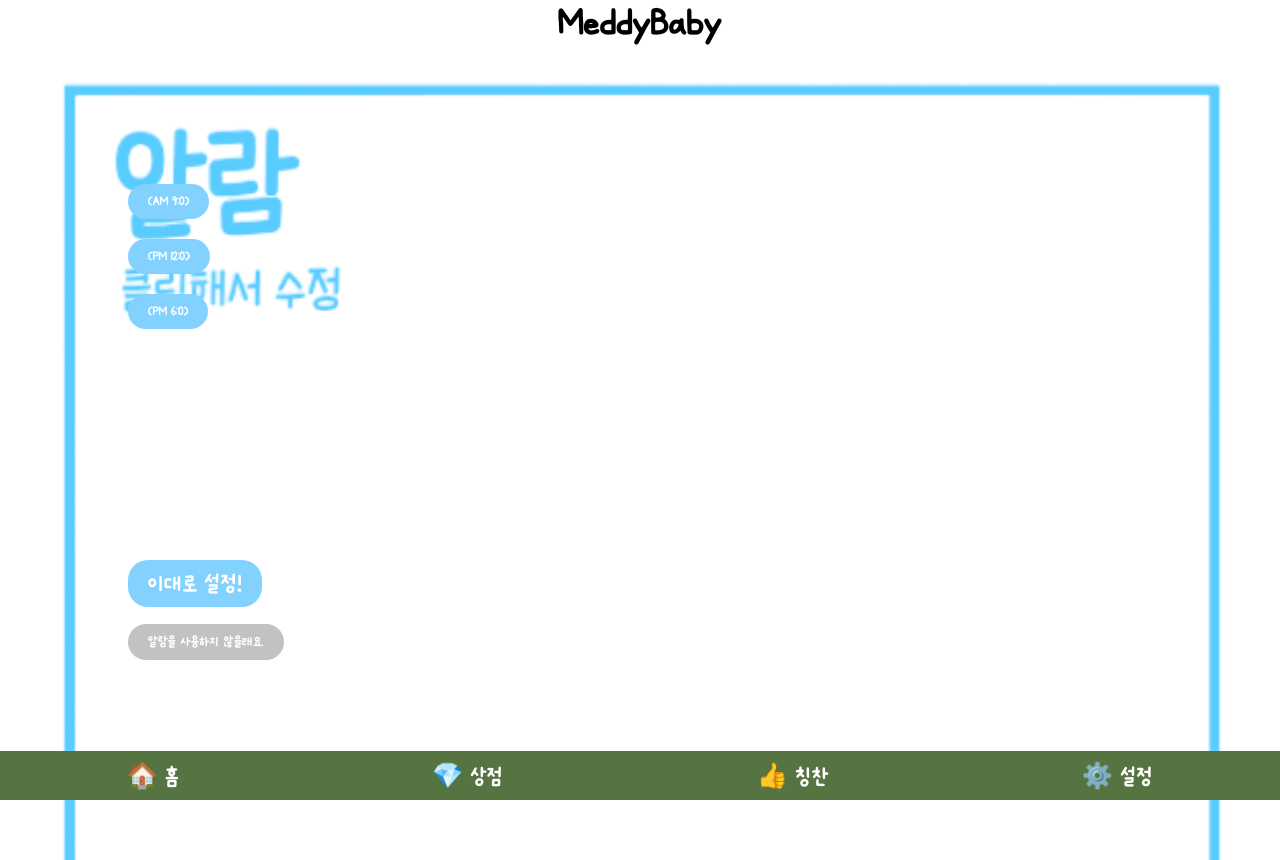
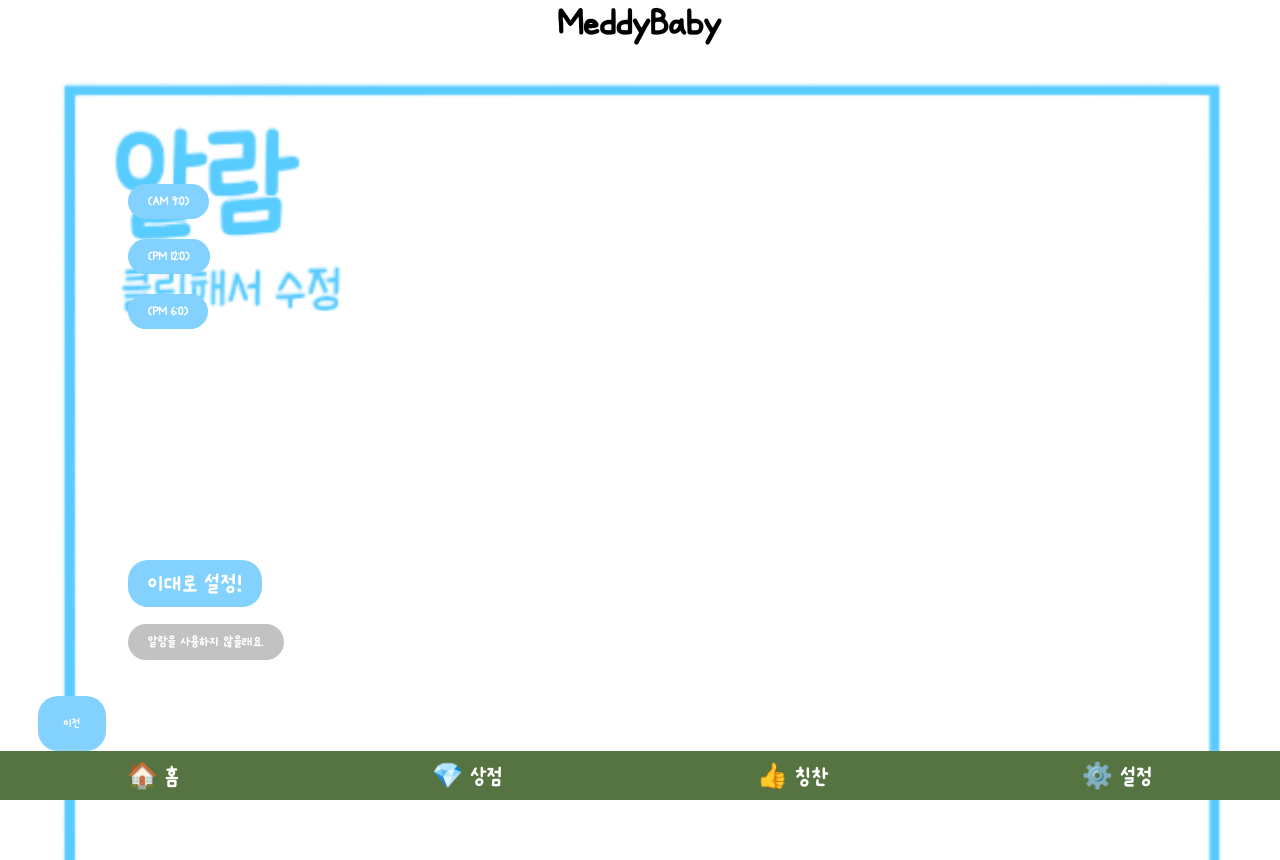
Before and after one commit to luminous037/OSS_project, a React (Create React App) app in the folder client/: page /InfoPage_1/InfoPage_2/InfoPage_3 in a window 1280 px wide. Shown: the top 860 px of the page. Built offline with nearby package versions, Linux system fonts and the light colour scheme.

Commit message:
[feat] info3 에서 info2로 돌아가는 버튼 추가

```diff
--- a/client/src/components/InfoPage/InfoPage_3.js
+++ b/client/src/components/InfoPage/InfoPage_3.js
@@ -22,6 +22,9 @@
 
 
 const navigate=useNavigate();
+const navigateBack = () => {
+  navigate(-1); // 이전 페이지로 이동
+};
 
 const fetchData = (data) => { //데이터 저장
     fetch('http://localhost:4000/addList', {
@@ -179,6 +182,9 @@
       <div className="navigator">
         <button onClick={dataSave} className="nav-item">다음</button>
       </div>
+      <div className='navigator-back'>
+      <button onClick={navigateBack}>이전</button>
+      </div>
     </div>
   );
 }
```
